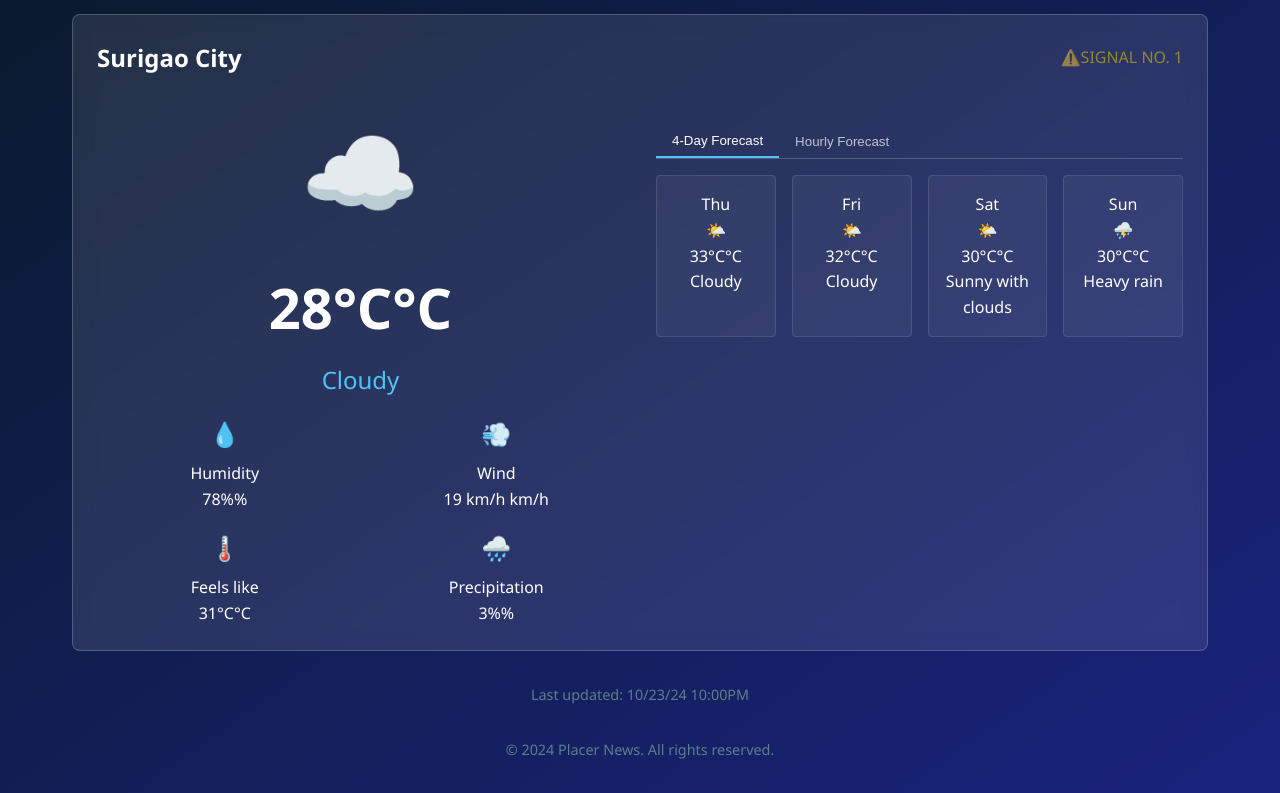
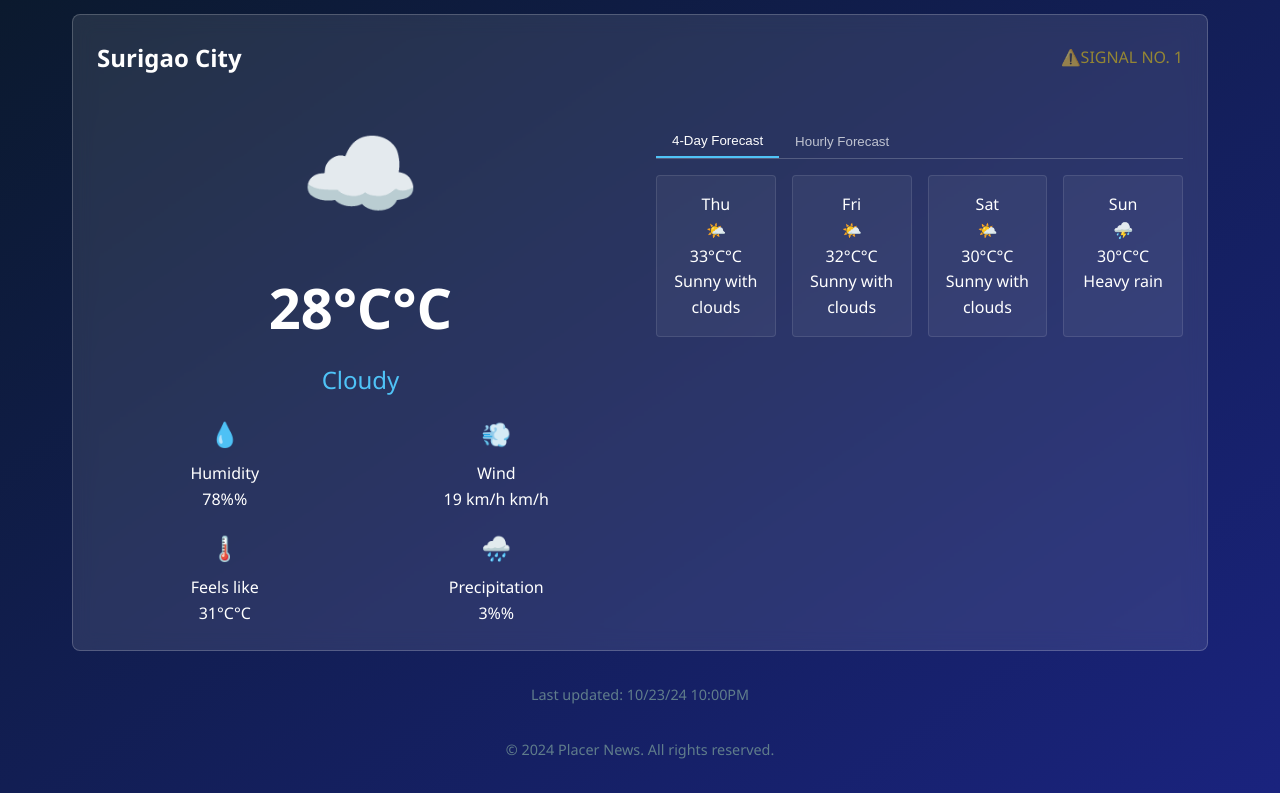
Before and after one commit to Goly67/PlacerNewsWeather, a plain HTML site: page index.html in a window 1280 px wide. Shown: the part 107-900 px from the top of the page. Drawn offline with Linux system fonts and the light colour scheme.

Commit message:
index.html

```diff
--- a/index.html
+++ b/index.html
@@ -316,8 +316,8 @@ select::-ms-expand {
                 feelsLike: "31°C",
                 precipitation: "3%",
                 forecast: [
-                    { day: "Thu", icon: "🌤️", temp: "33°C", condition: "Cloudy"  },
-                    { day: "Fri", icon: "🌤️", temp: "32°C", condition: "Cloudy"  },
+                    { day: "Thu", icon: "🌤️", temp: "33°C", condition: "Sunny with clouds"  },
+                    { day: "Fri", icon: "🌤️", temp: "32°C", condition: "Sunny with clouds"  },
                     { day: "Sat", icon: "️🌤️", temp: "30°C", condition: "Sunny with clouds"  },
                     { day: "Sun", icon: "️⛈️", temp: "30°C", condition: "Heavy rain"  }
                 ],
@@ -332,10 +332,10 @@ select::-ms-expand {
                 feelsLike: "27°C",
                 precipitation: "94%",
                 forecast: [
-                    { day: "Thu", icon: "🌧️", temp: "28°C", condition: ""  },
-                    { day: "Fri", icon: "🌧️", temp: "30°C", condition: ""  },
-                    { day: "Sat", icon: "️🌥️", temp: "30°C", condition: ""  },
-                    { day: "Sun", icon: "️🌧️", temp: "30°C", condition: ""  }
+                    { day: "Thu", icon: "🌧️", temp: "28°C", condition: "Cloudy"  },
+                    { day: "Fri", icon: "🌧️", temp: "30°C", condition: "Light Rain Showers"  },
+                    { day: "Sat", icon: "️🌥️", temp: "30°C", condition: "Sunny full cloudy"  },
+                    { day: "Sun", icon: "️🌧️", temp: "30°C", condition: "Moderate Rain Shower"  }
                 ],
                 stormAlert: "SIGNAL NO. 3"
             },
@@ -348,10 +348,10 @@ select::-ms-expand {
                 feelsLike: "31°C",
                 precipitation: "10%",
                 forecast: [
-                    { day: "Thu", icon: "🌥️", temp: "32°C", condition: ""  },
-                    { day: "Fri", icon: "🌥️", temp: "31°C", condition: ""  },
-                    { day: "Sat", icon: "️⛈️", temp: "29°C", condition: ""  },
-                    { day: "Sun", icon: "️⛈️", temp: "29°C", condition: ""  }
+                    { day: "Thu", icon: "🌥️", temp: "32°C", condition: "Sunny with clouds"  },
+                    { day: "Fri", icon: "🌥️", temp: "31°C", condition: "Sunny with clouds"  },
+                    { day: "Sat", icon: "️⛈️", temp: "29°C", condition: "Thunderstorm"  },
+                    { day: "Sun", icon: "️⛈️", temp: "29°C", condition: "Thunderstorm"  }
                 ],
                 stormAlert: "SIGNAL NO. 1"
             },
@@ -364,10 +364,10 @@ select::-ms-expand {
                 feelsLike: "29°C",
                 precipitation: "9%",
                 forecast: [
-                    { day: "Thu", icon: "☁️", temp: "30°C", condition: "" },
-                    { day: "Fri", icon: "🌧️", temp: "30°C", condition: ""  },
-                    { day: "Sat", icon: "️🌧️", temp: "30°C", condition: ""  },
-                    { day: "Sun", icon: "️🌧️", temp: "29°C", condition: ""  }
+                    { day: "Thu", icon: "☁️", temp: "30°C", condition: "Cloudy" },
+                    { day: "Fri", icon: "🌧️", temp: "30°C", condition: "Light Rain Showers"  },
+                    { day: "Sat", icon: "️🌧️", temp: "30°C", condition: "Light Rain Showers"  },
+                    { day: "Sun", icon: "️🌧️", temp: "29°C", condition: "Light Rain Showers"  }
                 ],
                 stormAlert: "SIGNAL NO. 1"
             }
```
